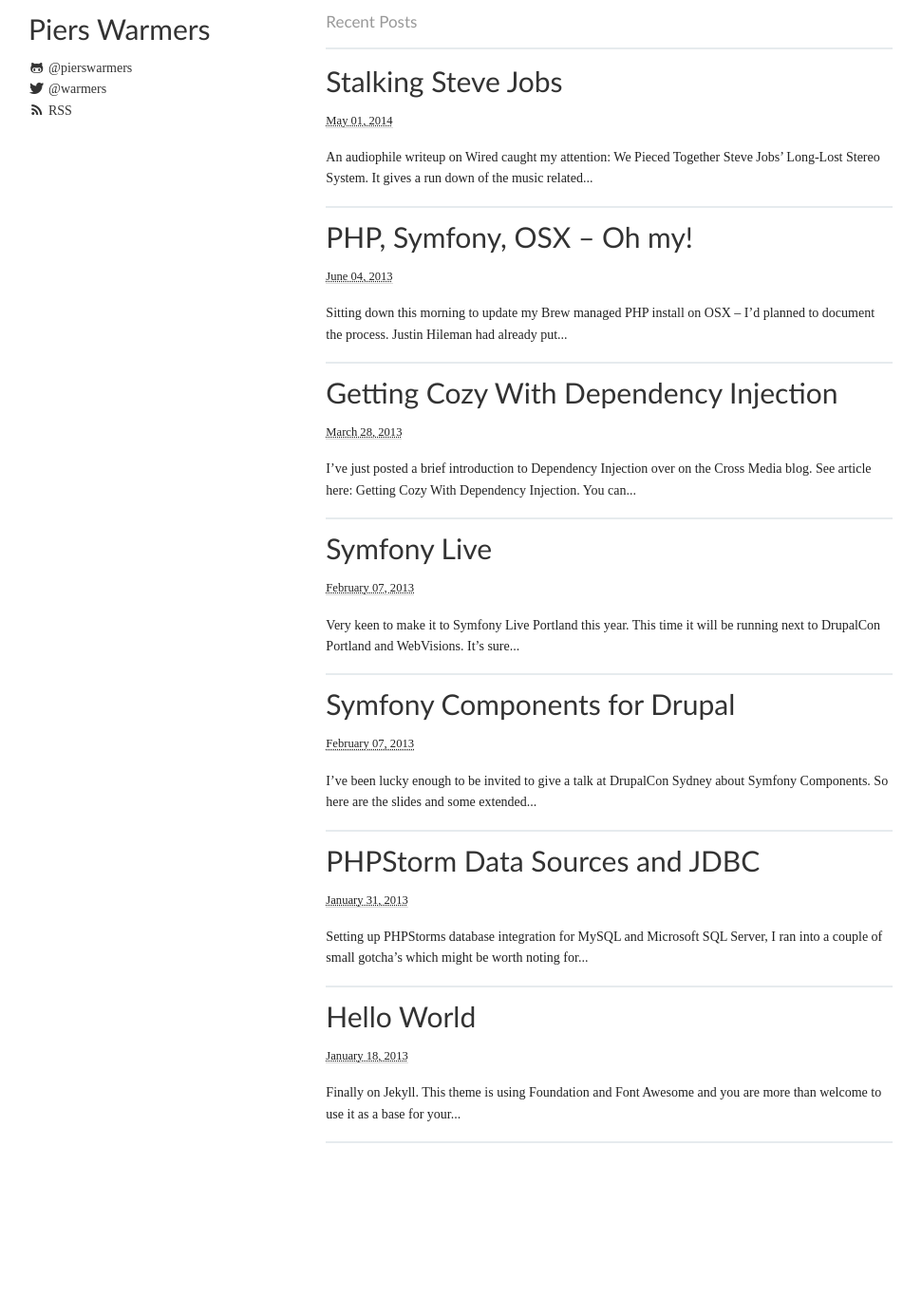
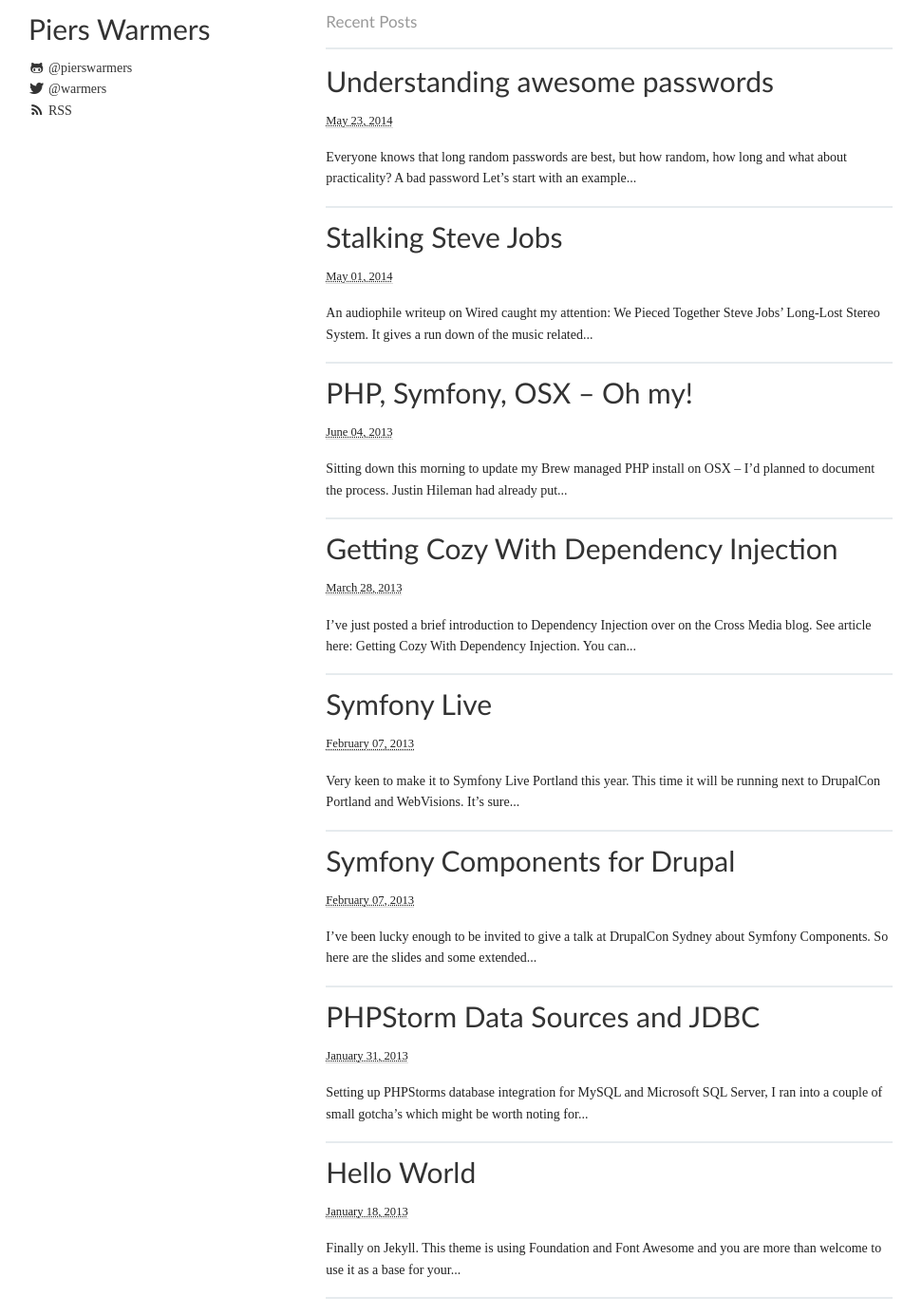
Before and after one commit to pierswarmers/pierswarmers.github.com, a Jekyll site: the page built from index.html, in a window 1280 px wide. Shown: the whole page at 95% size, without its empty margins (155-1126 px from the left). Built offline with Jekyll 4.4.1, drawn with Linux system fonts in a browser that asks for light colours; some web fonts are replaced; comment, search, counter and statistics services are not loaded; before the commit the page ends 1221 px from its top, so only the background shows below that; some of the changed lines change nothing that is shown.

Commit message:
Added new post

```diff
--- /dev/null
+++ b/_posts/2014-05-23-is-your-password-awesome.md
@@ -0,0 +1,60 @@
+---
+layout: post
+title: Understanding awesome passwords
+author: Piers Warmers
+---
+
+![Passwords Can Be Tough](/images/2014-05/passwords.png)
+
+Everyone knows that long random passwords are best, but how random, how long and what about practicality?
+
+## A bad password
+
+Let's start with an example of a **bad** password: “G3org3.1984”.
+
+There are many methods hackers use to exploit systems. One of which is the "brute-force attack", a technique which attempts to discover a users password by trying one variation after another. Each failure triggering another attempt with a new password. You might be thinking, **"my password is awesome, that would take forever"**. Is it, is it really that awesome?
+
+## A closer look at "brute-force"
+
+Brute force attacks are not actually carried out by a person. Instead a computer is given the task — even if it takes days, months or longer. The time it takes is linked to the strength of your password.
+
+Lets look at a password example: “J@ck.1984”. A mathematical perspective uses a term “key space” to determine it’s strength. The “key space” for that password would be 85<sup>9</sup> (depending on the characters used [^1]). That is to say that it would take 85<sup>9</sup> or less[^2] attempts to crack it.
+
+**85<sup>9</sup> = 231,616,950,000,000,000... is a huge number!**
+
+## “J@ck.1984” is a BAD password
+
+Here's why. 85<sup>9</sup> is a big number, but we're being naive to assume a hacker is going to simply try random character combinations. We're dealing with people. Creatures of habit that love to give things meaning and have limited memory. A dangerous combination which hackers use to optimise their efforts.
+
+Think of the complexity reduction if you focus on passwords built on simple proposition:
+
+`password = "<word or name>.<year between 1940 and 2014>”`
+
+Complexity reduction may be further reduced if the persons email address "jack.beanstalk@example.com" was known.
+
+## An  Acronym Solves All
+
+A good password is built on four simple steps:
+
+| **C** | Character Rich | Use uppercase, lowercase, numbers and special characters |
+| **U** | Unique         | A fresh password for each credential                     |
+| **R** | Random         | Avoids words, names and dates                            |
+| **L** | Long           | 15 characters or more
+
+"C.U.R.L",  a recipe for awesome passwords.
+
+## Great, but we live in the real world?
+
+No one is expecting you to memorise dozens of long, complicated codes. If you haven't already -- now might be time to move to a dedicated password management program like [RoboForm](http://www.roboform.com/), or [1Password](https://agilebits.com/onepassword).
+
+At the very least, keep the "C.U.R.L" principles in mind when creating your next password. Your credentials are yours and yours alone.
+
+## Further Reading and References
+
+- [Keeping Secrets: Good Password Practice](http://go.eset.com/us/resources/white-papers/EsetWP-KeepingSecrets20090814.pdf)
+- [A birthday present every eleven wallets?](http://www.jbonneau.com/doc/BPA12-FC-banking_pin_security.pdf)
+- [Choosing a smart password](http://gmailblog.blogspot.com.au/2009/10/choosing-smart-password.html)
+- [10,000 Top Passwords](https://xato.net/passwords/more-top-worst-passwords/#more-269)
+
+[^1]: 85 being the number of uppercase, lowercase and special characters, 9 being the length of password.
+[^2]: On average it takes half the “key space” to solve.
--- a/stylesheets/app.css
+++ b/stylesheets/app.css
@@ -45,6 +45,17 @@
     ul#links a { color: #fff; }
 }
 
+.footnotes:before {
+}
+.footnotes {
+    padding-top: 17px;
+    margin-top: 34px;
+    border-top:  1px solid #e6ebee;
+}
+.footnotes li, .footnotes li p {
+    font-size: 12px;
+}
+
 /* Syntax ----------------------------------------------------------- */
 
 code { font-weight: normal; background: #ecf1f4; }
```
Also changed, not shown: images/2014-05/passwords.png (added), 5 other files.
